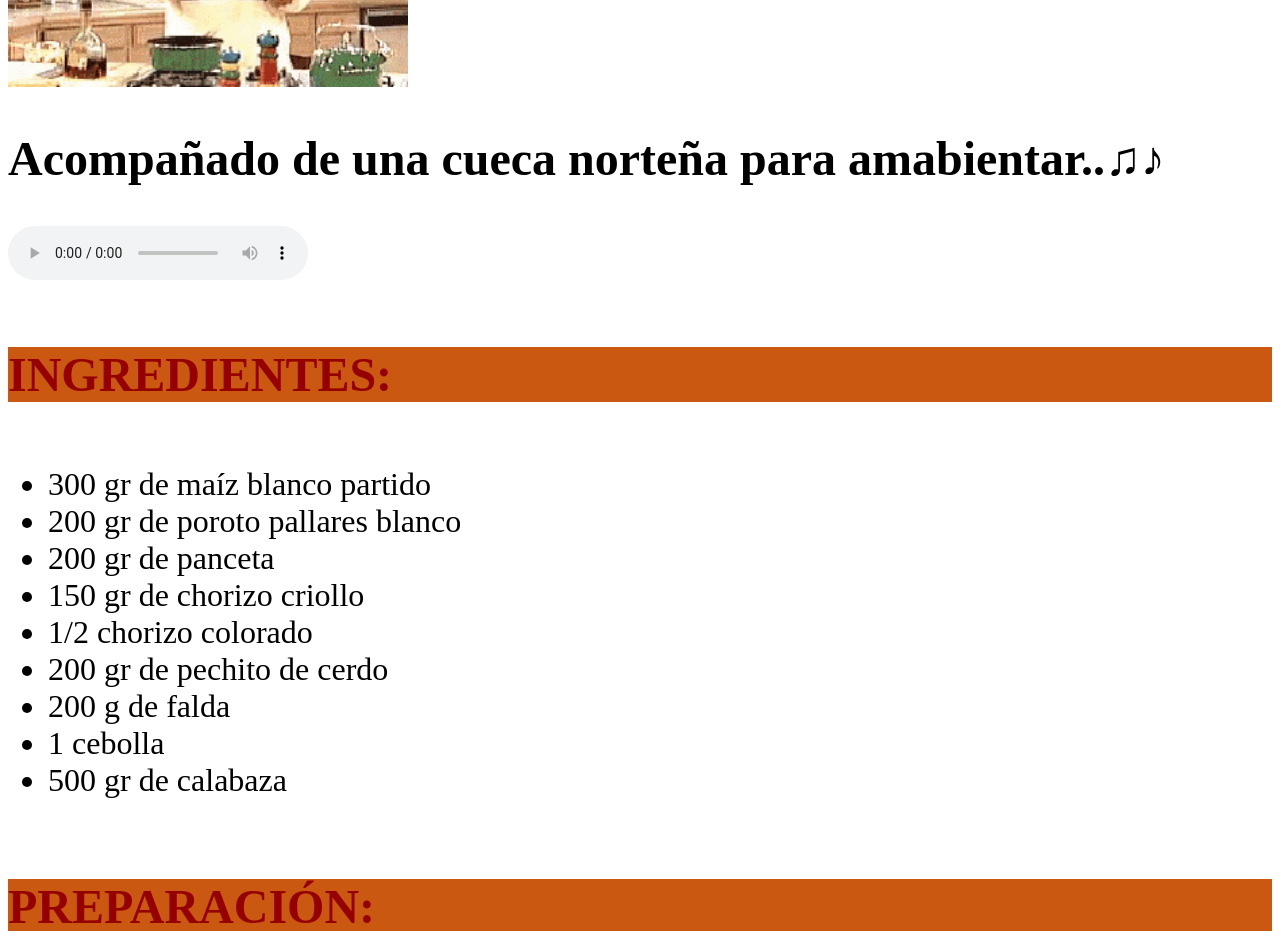
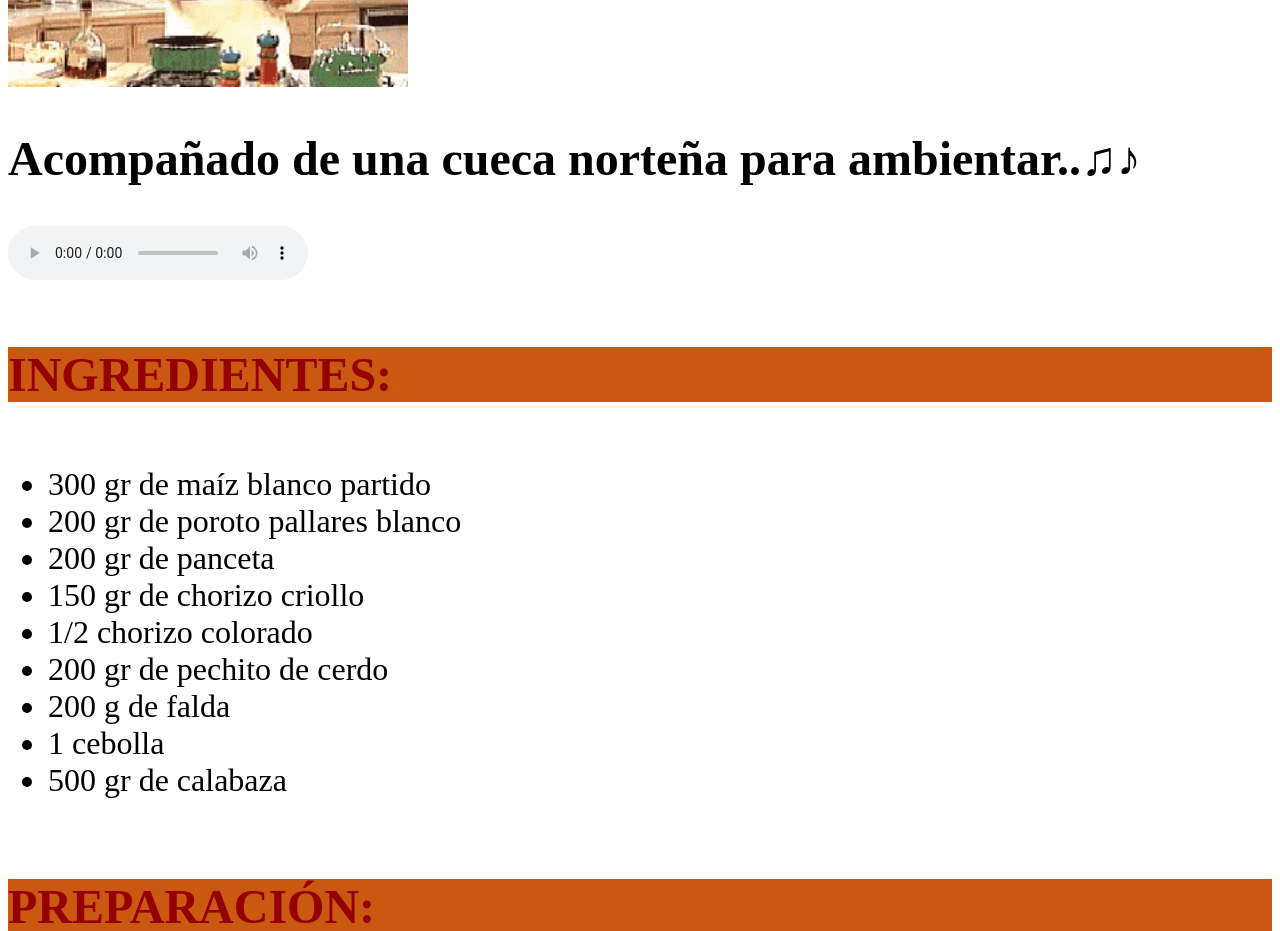
Before and after one commit to lucasluna8926/bienargentino1, a plain HTML site: page index.html in a window 1280 px wide. Shown: the part 1700-2631 px from the top of the page. Drawn offline with Linux system fonts and the light colour scheme; files whose address does not match are found by name.

Commit message:
Update index.html

```diff
--- a/index.html
+++ b/index.html
@@ -20,7 +20,7 @@
     <br>
     <h3 style="font-size:200%;font-family:arial">DELICIOSO NO? VAMOS A PREPARARLO!</h3>     <img src="willsmith-fresh-prince.gif" width="400";height="400" alt="">
 
-    <h2 style="font-size: 300%">Acompañado de una cueca norteña para amabientar..&#9835;&#9834;</h2>
+    <h2 style="font-size: 300%">Acompañado de una cueca norteña para ambientar..&#9835;&#9834;</h2>
   <audio controls> <source src="audio/SELECCION DE CUECAS.mp3" type="audio/mp3">
   </audio>
     <h4 style="font-size:300%; COLOR: #950101;background-color:#CA5810;color:#950101">INGREDIENTES:</h4>
```
